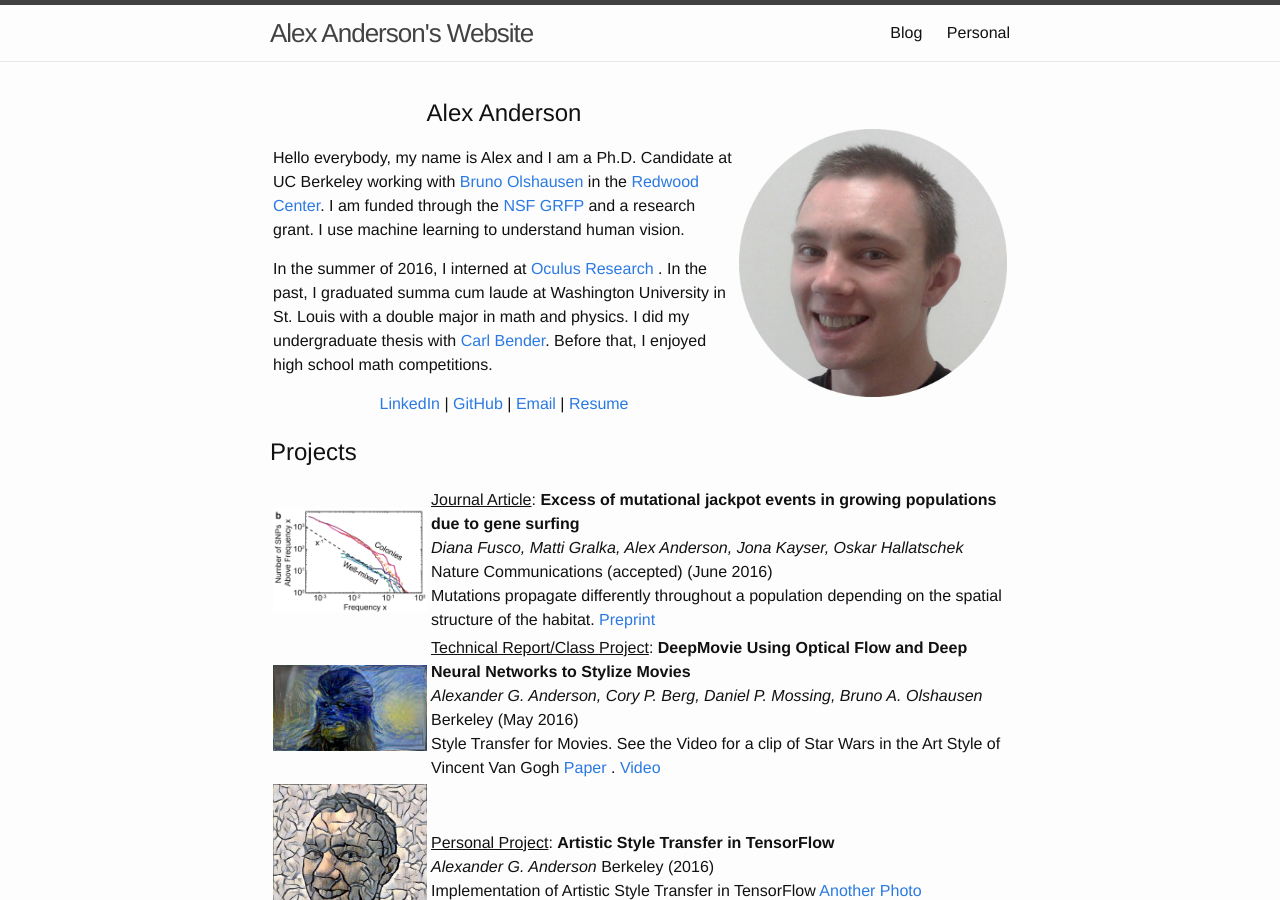
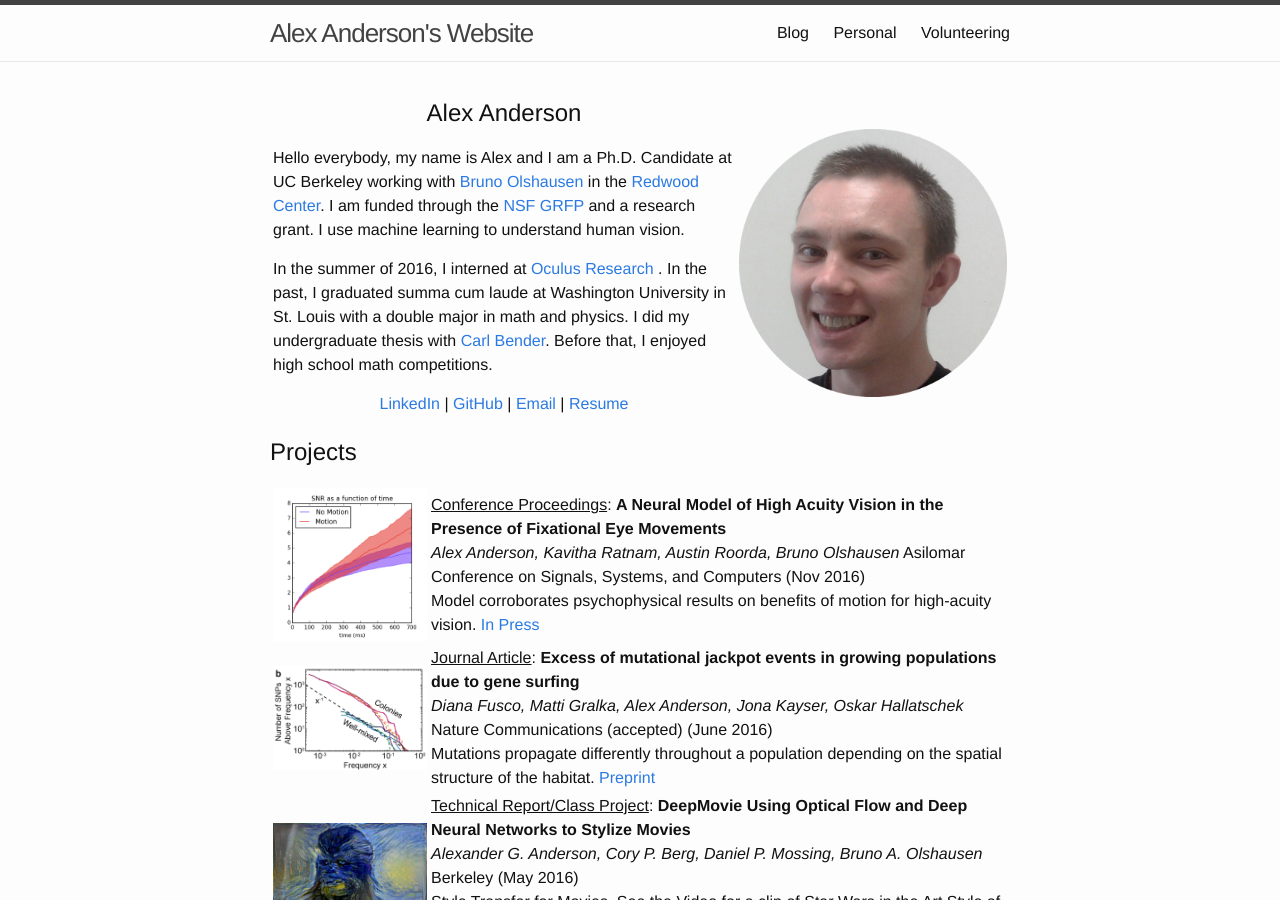
Before and after one commit to alexanderganderson/alexanderganderson.github.io, a Jekyll site: the page built from index.html, in a window 1280 px wide and 900 px high. Built offline with Jekyll 4.4.1, drawn with Linux system fonts in a browser that asks for light colours; part of the change alters nothing that is shown.

Commit message:
added asilomar entry, volunteering page

```diff
--- a/_data/projects.yml
+++ b/_data/projects.yml
@@ -1,3 +1,12 @@
+- type: Conference Proceedings
+  title: A Neural Model of High Acuity Vision in the Presence of Fixational Eye Movements
+  authors: Alex Anderson, Kavitha Ratnam, Austin Roorda, Bruno Olshausen
+  location: Asilomar Conference on Signals, Systems, and Computers
+  date: Nov 2016
+  desc: Model corroborates psychophysical results on benefits of motion for high-acuity vision.
+  img: static/img/motion_benefit.png
+  link: <a href='asilomarssconf.org'>In Press</a>
+
 - type: Journal Article
   title: Excess of mutational jackpot events in growing populations due to gene surfing
   authors: Diana Fusco, Matti Gralka, Alex Anderson, Jona Kayser, Oskar Hallatschek
--- /dev/null
+++ b/volunteering.md
@@ -0,0 +1,116 @@
+---
+layout: page
+title: Volunteering
+permalink: /volunteering/
+---
+
+In my time as a graduate student, I have had the awesome opportunity to
+contribute to an number of initiatives on campus. Indeed, I see my
+contributions to these efforts as a essential part what I do (although the
+incentive structure for a science career doesn't reward these efforts much).
+Key takeaways:
+
+- Early opportunities to participate and organize prepared me to take on more
+  responsibility down the line (e.g. developing more complex programs).
+- The majority of the battle is just showing up. Even though I don't feel
+  particularly qualified to do much of what I've done, there was nobody else to
+  do it, so I stepped up.  I hope that others can see how much they can
+  accomplish by just showing up.
+- While showing up is the first step, it is also crucial to spend time
+  learning how we have come to the beliefs that we have and what we can do to
+  change the negative ones (e.g. through seeking out the relevent knowledge
+  from sociology, feminism, education theory, etc). This can be hard
+  emotionally, but is crucial for developing being as effective as possible.
+- Designing programs to help others has helped me tremendously.
+
+If you are interested in hearing more, definitely send me an email and so that
+we can find a time to chat!
+
+
+# [The Berkeley Math Tournament][bmt] (2013-Present):
+
+**Roles**: Problem Writer, Graduate Student Advisor for the Berkeley Math Tournament
+
+**Summary**: As a high school student, I loved doing math contest problems.
+Solving problems that required creativity as opposed to memorization was
+critical to my intellectual development. As a Berkeley student, I contribute
+some of my time to organize these opportunities to learn for future
+generations. First, I have written challenging and exciting problems for the
+tournament. Second, I serve as an advisor to help make organization wide
+decisions. A summary of my involvement in the organization (BMT is the high
+school version and BmMT is the middle school version of the tournament):
+
+- BMT - Spring 2013 - Problem Writer, Power Round Writer
+- BmMT - Fall 2013 - Problem Writer
+- BMT - Spring 2014 - Problem Writer, Graduate Student Advisor
+- BmMT - Fall 2014 - Problem Writer, Graduate Student Advisor
+- BMT - Spring 2015 - Problem Writer (Geometry), Graduate Student Advisor
+- BmMT - Fall 2015 - Day of Runner, Advisor
+- BMT - Spring 2016 - Day of Runner, Advisor
+- BmMT - Fall 2016 - Day of Runner, Advisor
+
+
+# [ Respect is a Part of Research][rpr] (2015 - Present):
+
+**Roles**: Facilitator and Mentor Training Coordinator
+
+**Summary**: It is an inconvenient truth that sexual harassment has been and
+continues to be relatively common in the the physics department (and many other
+academic departments). The goal of this group is to reduce sexual harassment in
+the department by running a workshop on appropriate graduate student conduct.
+
+- In fall 2015, I was a facilitator during the workshop. This involved learning
+  how to facilitate discussions about problematic situations. Further, we
+  learned about the university procedures and how to respond when somebody
+  comes to us with an issue.
+- In spring 2016, I took on the role of organizing the training for the
+  workshop. This involved collecting materials from previous years, and
+  refining them (e.g. improving the support for how to conduct the workshop,
+  and how a facilitator can be a useful resource for the community after the
+  workshop is over).
+- In fall 2016, we applied for, and recieved a grant in order to use a social
+  norms change intervention in our department. While we are still working out
+  the details of the campaign, the main idea is to offer a positive vision of
+  what we want our department to be like (e.g. great physicists use their
+  ability to question underlying assumptions of the physical world to question
+  underlying assumptions about our social world).
+
+
+# [The Berkeley Compass Project][compass] (2012 - 2014):
+
+**Roles**: Teacher, Summer Program Assistant, and Mentoring Program Organizer
+
+**Summary**: Compass is a undergraduate and graduate student association
+dedicated to promoting a diverse and inclusive community in the physical
+sciences.  Since its inception in 2006, Compass has done this though a variety
+of efforts including mentorship programs, experimental physics classes, and a
+summer program. As a graduate student, I have had the awesome opportunity to
+work with the Berkeley Compass Project. This organization played an important
+role in helping me develop my ability to plan and execute on community
+improvement projects. Furthermore, in helping with these efforts, I learned a
+lot of useful things for myself (e.g. becoming more resilient to impostor
+syndrome, valuing work-life balance). I contributed to a variety of programs:
+
+- I was a residential assistant for the 2013 Compass Summer Program where a
+  diverse cohort of 20 incoming freshmen form friendships and learn about a fun
+  scientific topic (our year was: how do we determine where sound is coming
+  from?).
+- I co-taught the 2012 Fall Compass Course on Building Scientific Models with
+  John Haberstroh. In this class there are no lectures and students drive the
+  development of the course. Three major focuses of the course were: effective
+  communication and group work skills, consistent and critical self-reflection,
+  and practicing working on real scientific problems.
+- I directed the 2013-2014 Compass Mentoring program. In addition to pairing
+  the 20 incoming students with graduate student mentors, I organized six
+  mentoring workshops throughout the year with the help of some awesome
+  Berkeley grad students. I also mentored a few students myself!
+- In Fall 2015, I was a project mentor for the Compass Transfer Course. I
+  helped undergraduate students do a literature review related to computational
+  neuroscience. I've been working with one of those students for about a year
+  now on research as well!
+
+
+
+[bmt]: https://bmt.berkeley.edu/
+[rpr]: http://www.respectispartofresearch.com/
+[compass]: http://www.berkeleycompassproject.org/
```
Also changed, not shown: static/img/motion_benefit.png (added).
